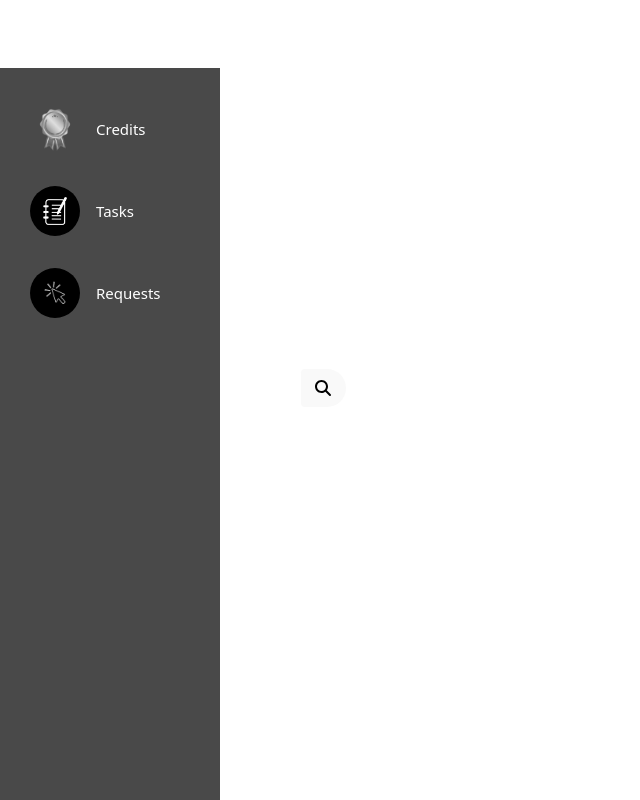
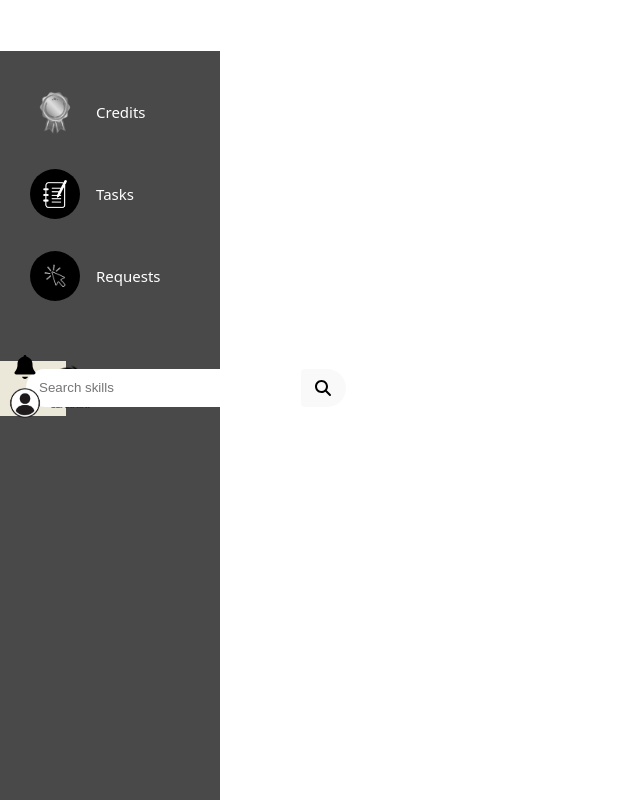
Before and after one commit to Fathimanasrinc/Learnin, a React (Vite) app in the folder my-react-app/: page / in a window 1280 px wide. Shown: the whole page, without its empty margins (0-640 px from the left). Built offline with nearby package versions, Linux system fonts and the light colour scheme.

Commit message:
alignment setted

```diff
--- a/my-react-app/src/Components/Navbar/Navbar.css
+++ b/my-react-app/src/Components/Navbar/Navbar.css
@@ -8,6 +8,7 @@
   align-items: center;
   position: relative;
   margin: 0%;
+  z-index: 1;
 }
 .nav-items {
   width: 50px;
--- a/my-react-app/src/Components/Sidebar/Sidebar.css
+++ b/my-react-app/src/Components/Sidebar/Sidebar.css
@@ -8,7 +8,9 @@
   padding-top: 20px;
   position: fixed;
   left: 0;
-  top: 8.5%;
+  top: 0%;
+  z-index: 0;
+  margin-top: 4%;
 }
 
 .sidebar-item {
```
